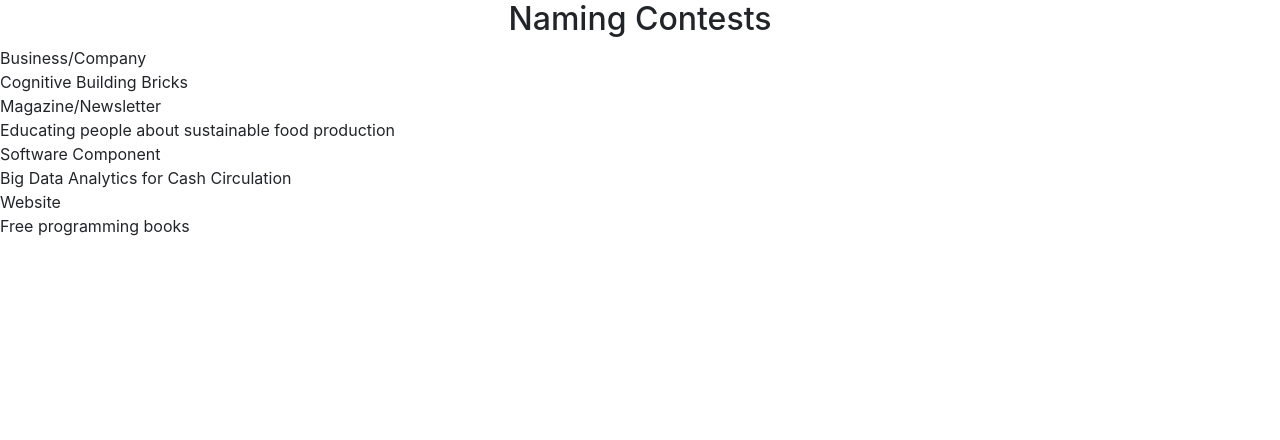
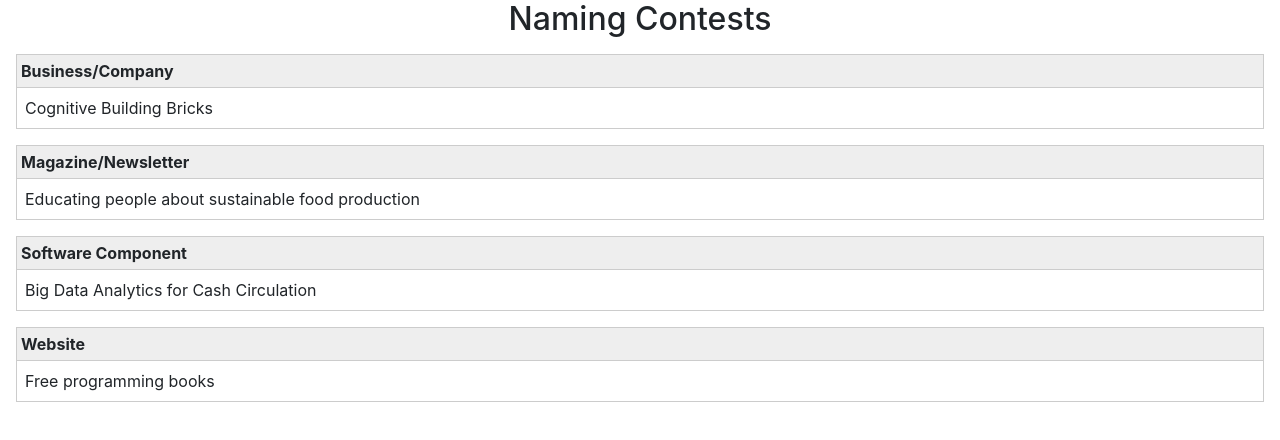
Before and after one commit to smyhk/fullstackjs, a React (Create React App) app: page / in a window 1280 px wide. Shown: the top 440 px of the page. Built offline with nearby package versions, Linux system fonts and the light colour scheme.

Commit message:
Configure Sass preprocessor

```diff
--- /dev/null
+++ b/src/ContestPreview.scss
@@ -0,0 +1,15 @@
+.ContestPreview {
+  margin: 1em;
+  border: 1px solid #ccc;
+
+  .category-name {
+    border-bottom: 1px solid #ccc;
+    padding: 0.25em;
+    font-weight: bold;
+    background-color: #eee;
+  }
+
+  .contest-name {
+    padding: 0.5em;
+  }
+}
--- a/src/components/ContestPreview.js
+++ b/src/components/ContestPreview.js
@@ -1,10 +1,12 @@
 import React from 'react';
+import '../ContestPreview.css';
+
 const ContestPreview = (contest) => (
   <div className="ContestPreview">
-    <div>
+    <div className="category-name">
       {contest.categoryName}
     </div>
-    <div>
+    <div className="contest-name">
       {contest.contestName}
     </div>
   </div>
```
Also changed, not shown: package.json (+8 -2 lines), 2 other files (tests, documents, lock files or other folders).
